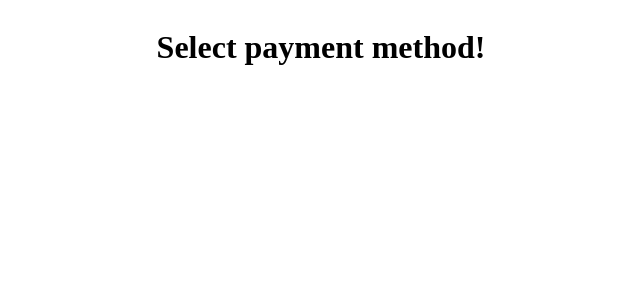
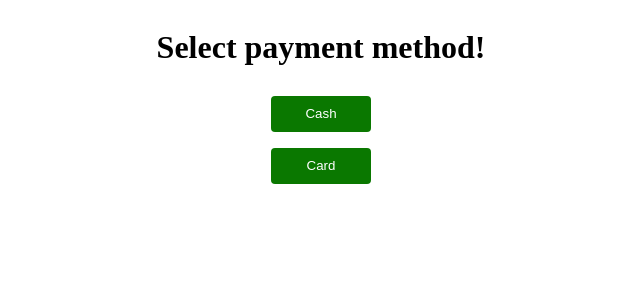
Before and after one commit to GabrielTuculina/hackitall, an Angular app: page /payment in a window 1280 px wide. Shown: the top 300 px of the page, without its empty margins (319-959 px from the left). Built offline with nearby package versions, Linux system fonts and the light colour scheme.

Commit message:
finished appearance payment component

```diff
--- a/src/app/app.module.ts
+++ b/src/app/app.module.ts
@@ -7,6 +7,7 @@ import { AppComponent } from './app.component';
 import { ProductsModule } from './components/products/products.module';
 import { MatCardModule } from '@angular/material/card';
 import { PaymentComponent } from './payment/payment.component';
+import {MatButtonModule} from '@angular/material/button';
 
 @NgModule({
   declarations: [
@@ -17,7 +18,8 @@ import { PaymentComponent } from './payment/payment.component';
     BrowserModule,
     AppRoutingModule,
     ProductsModule,
-    MatCardModule
+    MatCardModule,
+    MatButtonModule
   ],
   providers: [],
   bootstrap: [AppComponent]
--- a/src/app/components/products/products.component.html
+++ b/src/app/components/products/products.component.html
@@ -4,7 +4,7 @@
     <!-- <mat-grid-tile-header>
     </mat-grid-tile-header> -->
 
-    <img mat-card-image src={{prod.path}} class="avira-image">
+    <img mat-card-image src={{prod.path}} class="avira-image" (onclick)="router.navigate(['/payment']);">
     <mat-list>
       <mat-list-item style="height: 150px;">
         <p>{{prod.description}}</p>
--- a/src/app/components/products/products.component.ts
+++ b/src/app/components/products/products.component.ts
@@ -1,4 +1,5 @@
 import { Component, OnInit } from '@angular/core';
+import { Router } from '@angular/router';
 
 @Component({
   selector: 'app-products',
@@ -20,9 +21,12 @@ export class ProductsComponent implements OnInit {
     { title: "Avira System Speedup", description: "Maximizes performance with a faster PC\n\rAutomatically cleans junk & clutter.\r\nIncludes 40 premium optimization tools.", price: "106 lei", path: "../../../assets/avira-system-speedup-pro.png", quantity: 8}
   ]
 
-  constructor() { }
+  constructor(private router: Router) { }
 
   ngOnInit() {
+  }
+  goToPage(pageName:string){
+    this.router.navigate([`${pageName}`]);
   }
 
 }
--- a/src/app/payment/payment.component.html
+++ b/src/app/payment/payment.component.html
@@ -1,3 +1,9 @@
-<div class="page">
-    <h1 style="position: center;">Select payment method!</h1>
-</div>
+<body>
+    <div class="page">
+        <h1 style="position: center;">Select payment method!</h1>
+        <div class="example-button-row">
+            <button mat-raised-button color="#0a7800">Cash</button>
+            <button mat-raised-button color="primary">Card</button>
+          </div>
+    </div>
+</body>
--- a/src/app/payment/payment.component.scss
+++ b/src/app/payment/payment.component.scss
@@ -1,4 +1,24 @@
+body{
+    display: flex;
+    align-items: center;
+    justify-content: center;
+}
 .page{
     display: flex;
+    align-items: center;
     justify-content: center;
+    flex-direction: column;
+    width: 500px;
 }
+.example-button-row{
+    display: flex;
+    align-content: center;
+    flex-direction: column;
+}
+.example-button-row button,
+.example-button-row a {
+  margin: 8px;
+  background: #0a7800;
+  color: white;
+  width: 100px;
+}
--- a/src/app/payment/payment.component.ts
+++ b/src/app/payment/payment.component.ts
@@ -1,4 +1,5 @@
 import { Component, OnInit } from '@angular/core';
+
 
 @Component({
   selector: 'app-payment',
```
